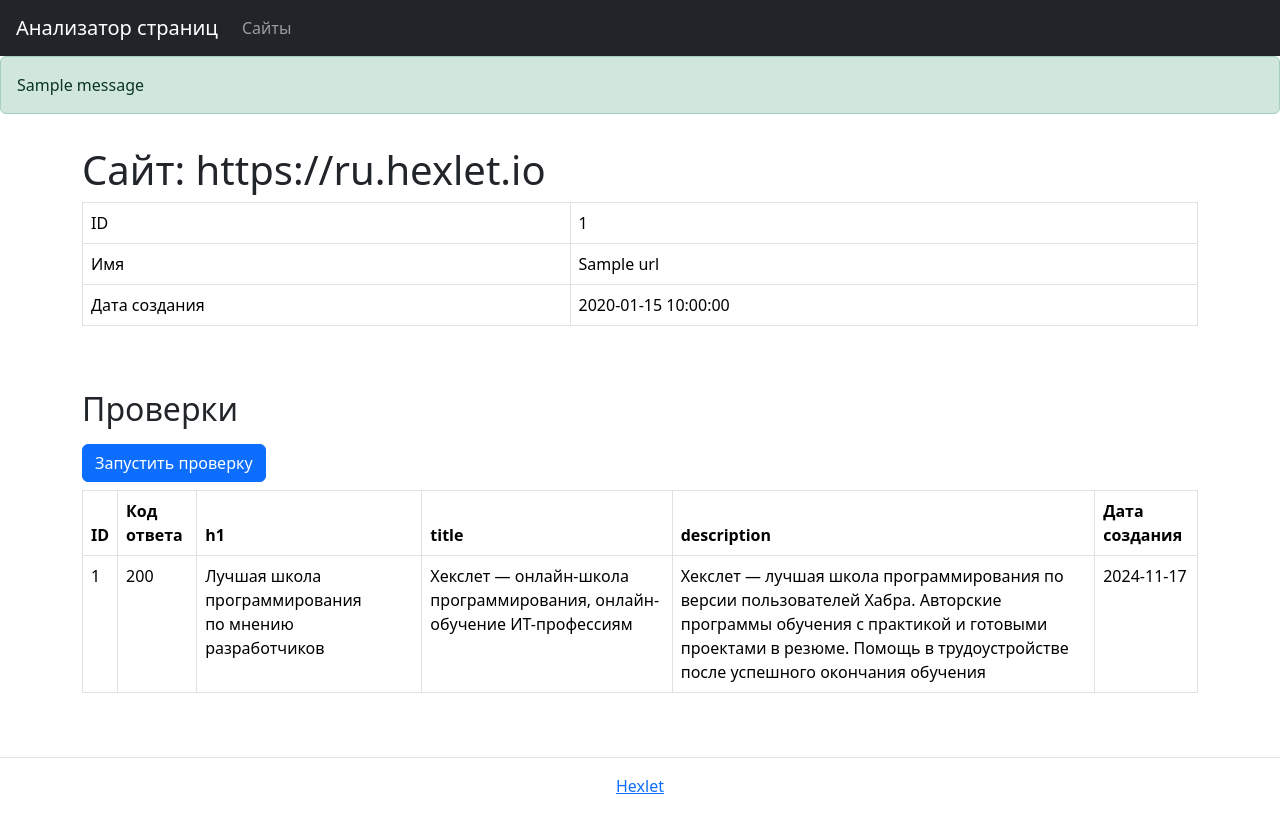
After one commit to TolkienRools/python-project-83, a Flask app: page /urls/1 in a window 1280 px wide. The commit adds this page. Run offline with Flask 3, Linux system fonts and the light colour scheme; one stand-in notice (Sample message) is shown; a database or web service that is not in the repository returns one stand-in record (values such as "Sample title"); some libraries are stand-ins or nearby versions.

Commit message:
add db and urls

```diff
--- /dev/null
+++ b/database.sql
@@ -0,0 +1,5 @@
+CREATE TABLE IF NOT EXISTS urls(
+    id bigint PRIMARY KEY GENERATED ALWAYS AS IDENTITY,
+    name varchar(255) NOT NULL,
+    created_at date NOT NULL
+);
--- a/page_analyzer/app.py
+++ b/page_analyzer/app.py
@@ -1,6 +1,15 @@
 import os
-from flask import Flask, render_template
+from urllib.parse import urlparse
+
+from validators.url import url
+from flask import Flask, render_template, request, redirect, url_for, flash
 from dotenv import load_dotenv
+from datetime import datetime
+
+from .db import conn
+from .models import UrlStorage
+
+storage = UrlStorage(conn)
 
 load_dotenv()
 
@@ -11,3 +20,30 @@ app.config['SECRET_KEY'] = os.getenv('SECRET_KEY')
 @app.route('/')
 def index():
     return render_template('index.html')
+
+@app.route('/urls', methods=['POST'])
+def urls_post():
+    from_url = request.form.get('url')
+
+    if not url(from_url):
+        flash("Некорректный URL", "error")
+        return render_template('index.html', url_name=from_url)
+
+    parsed_url_data = urlparse(from_url)
+    from_url = f"{parsed_url_data.scheme}://{parsed_url_data.netloc}"
+
+    url_obj = {"name": from_url, "created_at": datetime.now()}
+    storage.save(url_obj)
+    print(url_obj)
+    return redirect(url_for('urls_identity', id=url_obj['id']))
+
+@app.route('/urls', methods=['GET'])
+def urls_get():
+    urls = storage.get_urls()
+    return render_template('urls.html', urls=urls)
+
+@app.route('/urls/<id>')
+def urls_identity(id):
+    # get data from database and send to template
+    url_obj = storage.get_url(id)
+    return render_template('urls_identity.html', url=url_obj)
--- /dev/null
+++ b/page_analyzer/db.py
@@ -0,0 +1,6 @@
+import psycopg2
+import os
+from dotenv import load_dotenv
+load_dotenv()
+DATABASE_URL = os.getenv('DATABASE_URL')
+conn = psycopg2.connect(DATABASE_URL)
--- /dev/null
+++ b/page_analyzer/models.py
@@ -0,0 +1,52 @@
+from psycopg2.extras import DictCursor
+from flask import flash
+
+class UrlStorage:
+
+    def __init__(self, conn):
+        self.conn = conn
+
+    def get_urls(self):
+        with self.conn.cursor(cursor_factory=DictCursor) as curs:
+            curs.execute("SELECT * FROM urls ORDER BY id")
+            # return [dict(row) for row in curs]
+            return curs.fetchall()
+
+    def get_url(self, id):
+        with self.conn.cursor(cursor_factory=DictCursor) as curs:
+            curs.execute("SELECT * FROM urls WHERE id = %s", (id, ))
+            return curs.fetchone()
+
+    def get_url_by_name(self, name):
+        with self.conn.cursor(cursor_factory=DictCursor) as curs:
+            curs.execute("SELECT * FROM urls WHERE name = %s", (name, ))
+            return curs.fetchone()
+
+    def save(self, url):
+        existant_url = self.get_url_by_name(url['name'])
+
+        if existant_url:
+            flash("Страница уже есть", "info")
+            url['id'] = existant_url['id']
+            self._update(url)
+        else:
+            flash("Страница успешно добавлна", "success") # проверить работает ли flash ?
+            self._create(url)
+
+    def _update(self, url):
+        with self.conn.cursor() as cur:
+            cur.execute(
+                "UPDATE urls SET name = %s, created_at = %s WHERE id = %s",
+                (url['name'], url['created_at'], url['id'])
+            )
+        self.conn.commit()
+
+    def _create(self, url):
+        with self.conn.cursor() as cur:
+            cur.execute(
+                "INSERT INTO urls (name, created_at) VALUES (%s, %s) RETURNING id",
+                (url['name'], url['created_at']) # can't adapt type function
+            )
+            id = cur.fetchone()[0]
+            url['id'] = id
+        self.conn.commit()
--- /dev/null
+++ b/page_analyzer/templates/base.html
@@ -0,0 +1,51 @@
+<!DOCTYPE html>
+<html lang="en">
+  <head>
+    <meta charset="utf-8">
+    <meta name="viewport" content="width=device-width, initial-scale=1, shrink-to-fit=no">
+    <meta name="description" content="Third project for Hexlet.io">
+    <link href="https://cdn.jsdelivr.net/npm/bootstrap@5.3.3/dist/css/bootstrap.min.css" rel="stylesheet" integrity="sha384-QWTKZyjpPEjISv5WaRU9OFeRpok6YctnYmDr5pNlyT2bRjXh0JMhjY6hW+ALEwIH" crossorigin="anonymous">
+    <title>Анализатор страниц</title>
+  </head>
+  <body class="min-vh-100 d-flex flex-column">
+  <header class="flex-shrink-0">
+    <nav class="navbar navbar-expand-md navbar-dark bg-dark px-3">
+  <a class="navbar-brand" href="/">Анализатор страниц</a>
+  <div id="navbarNav">
+      <ul class="navbar-nav">
+        <li class="nav-item"><a class="nav-link " href="/urls">Сайты</a></li>
+      </ul>
+  </div>
+</nav>
+
+  </header>
+
+  {% with messages = get_flashed_messages(with_categories=true) %}
+    {% if messages %}
+      {% for category, message in messages %}
+        {% if category == "error" %}
+          {% set alert_class = "alert-danger" %}
+        {% elif category == "info" %}
+          {% set alert_class = "alert-info" %}
+        {% else %}
+          {% set alert_class = "alert-success" %}
+        {% endif %}
+        <div class="alert {{alert_class}}" role="alert">{{message}}</div>
+      {% endfor %}
+    {% endif %}
+  {% endwith %}
+
+
+  {% block body %}
+  {% endblock %}
+  <footer class="border-top py-3 mt-5 flex-shrink-0">
+  <div class="container-lg">
+    <div class="text-center">
+      <a href="https://ru.hexlet.io/" target="_blank">Hexlet</a>
+    </div>
+  </div>
+</footer>
+
+  <script src="https://cdn.jsdelivr.net/npm/bootstrap@5.3.3/dist/js/bootstrap.bundle.min.js" integrity="sha384-YvpcrYf0tY3lHB60NNkmXc5s9fDVZLESaAA55NDzOxhy9GkcIdslK1eN7N6jIeHz" crossorigin="anonymous"></script>
+  </body>
+</html>
--- /dev/null
+++ b/page_analyzer/templates/urls_identity.html
@@ -0,0 +1,62 @@
+{% extends "base.html" %}
+
+{% block body %}
+  <main class="flex-grow-1">
+    <div class="container-lg mt-3">
+      <h1>Сайт: https://ru.hexlet.io</h1>
+
+
+  <div class="table-responsive">
+    <table class="table table-bordered table-hover text-nowrap" data-test="url">
+      <tbody>
+        <tr>
+          <td>ID</td>
+          <td>{{url.id}}</td>
+        </tr>
+        <tr>
+          <td>Имя</td>
+          <td>{{url.name}}</td>
+        </tr>
+        <tr>
+          <td>Дата создания</td>
+          <td>{{url.created_at}}</td>
+        </tr>
+      </tbody>
+    </table>
+  </div>
+
+    <h2 class="mt-5 mb-3">Проверки</h2>
+    <form method="post" action="/urls/1/checks">
+    <input type="submit" class="btn btn-primary" value="Запустить проверку">
+    </form>
+
+  <div>
+    <table class="table table-bordered table-hover mt-2" data-test="checks">
+    <thead>
+      <tr>
+        <th>ID</th>
+        <th>Код ответа</th>
+        <th>h1</th>
+        <th>title</th>
+        <th>description</th>
+        <th>Дата создания</th>
+      </tr>
+    </thead>
+      <tbody>
+
+    <tr>
+        <td>1</td>
+        <td>200</td>
+        <td>Лучшая школа программирования по мнению разработчиков</td>
+        <td>Хекслет — онлайн-школа программирования, онлайн-обучение ИТ-профессиям</td>
+        <td>Хекслет — лучшая школа программирования по версии пользователей Хабра. Авторские программы обучения с практикой и готовыми проектами в резюме. Помощь в трудоустройстве после успешного окончания обучения</td>
+        <td>2024-11-17</td>
+    </tr>
+
+    </tbody>
+    </table>
+  </div>
+
+    </div>
+  </main>
+  {% endblock %}
--- a/pyproject.toml
+++ b/pyproject.toml
@@ -9,6 +9,8 @@ readme = "README.md"
 python = "^3.11"
 flask = "^3.1.0"
 gunicorn = "^23.0.0"
+psycopg2-binary = "^2.9.10"
+validators = "^0.34.0"
 
 
 [tool.poetry.group.dev.dependencies]
```
Also changed, not shown: page_analyzer/templates/index.html (+5 -37 lines), page_analyzer/templates/urls.html (added, +42 -0 lines), 3 other files.
